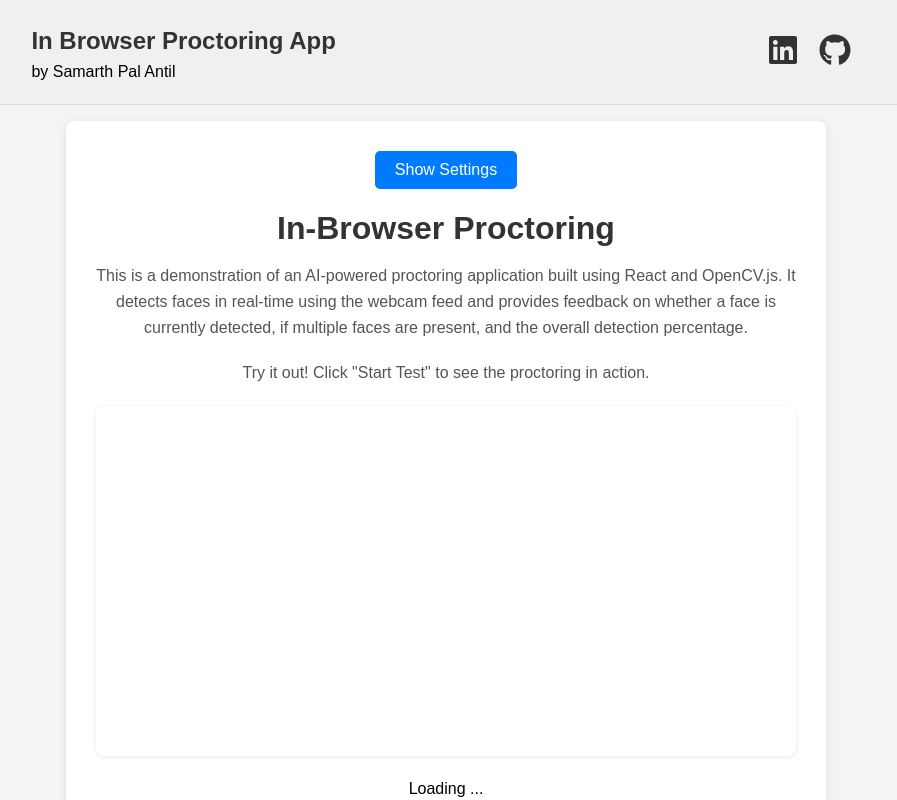
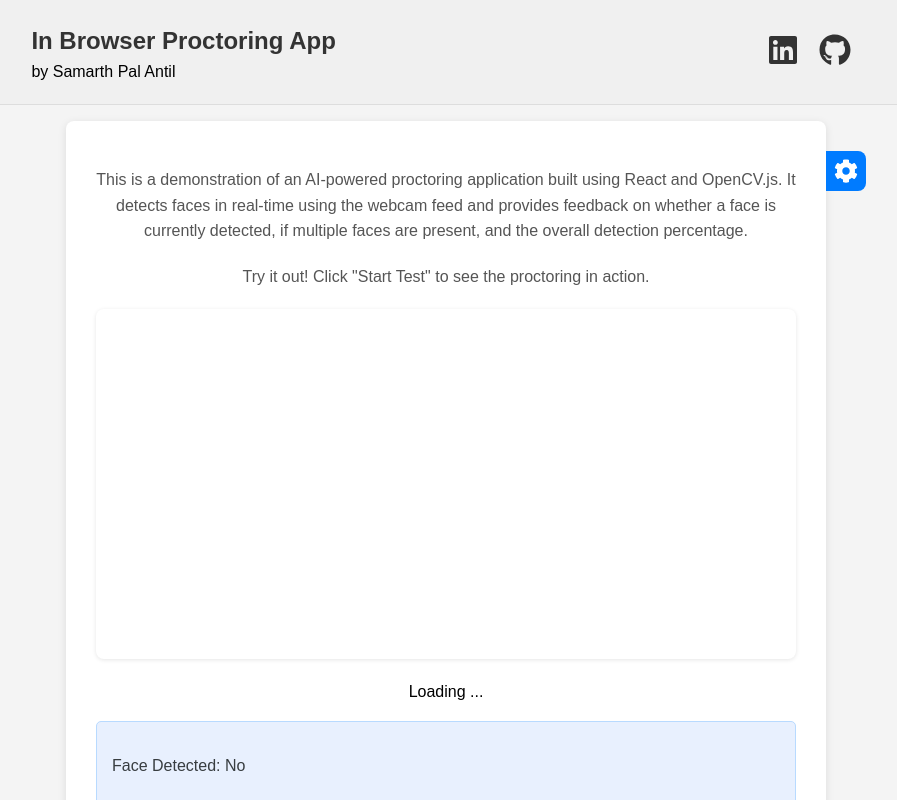
Before and after one commit to antil-samarth/browser-proctoring, a React app: page / in a window 1280 px wide. Shown: the top 800 px of the page, without its empty margins (194-1091 px from the left). Built offline with nearby package versions, Linux system fonts and the light colour scheme; no server answers; what @techstark/opencv-js would draw is missing.

Commit message:
improve settings design

```diff
--- a/src/App.jsx
+++ b/src/App.jsx
@@ -6,6 +6,7 @@ import WebcamView from "./components/WebcamView";
 import Header from "./components/Header";
 import Footer from "./components/Footer";
 import Settings from "./components/Settings";
+import { FaCog } from "react-icons/fa";
 
 const DEFAULT_TIMER_DURATION = 30;
 const DEFAULT_PERFORMANCE = "medium";
@@ -55,11 +56,20 @@ export default function App() {
   const [isTestRunning, setIsTestRunning] = useState(false);
   const [remainingTime, setRemainingTime] = useState(0);
   const [showSettings, setShowSettings] = useState(false);
+  const [isSettingsHovered, setIsSettingsHovered] = useState(false);
   const [timerDuration, setTimerDuration] = useState(DEFAULT_TIMER_DURATION);
   const [performance, setPerformance] = useState(DEFAULT_PERFORMANCE);
   const canvasRef = useRef(null);
   const webcamRef = useRef(null);
   const imgRef = useRef(null);
+
+  const handleSettingsMouseEnter = () => {
+    setIsSettingsHovered(true);
+  };
+
+  const handleSettingsMouseLeave = () => {
+    setIsSettingsHovered(false);
+  };
 
   useEffect(() => {
     loadHaarFaceModels().then(() => {
@@ -203,9 +213,17 @@ export default function App() {
 
       <main className="app-container">
 
-        <button onClick={() => setShowSettings(!showSettings)}>
-          {showSettings ? "Hide Settings" : "Show Settings"}
-        </button>
+      <div
+          className="settings-icon"
+          onClick={() => setShowSettings(!showSettings)}
+          onMouseEnter={handleSettingsMouseEnter}
+          onMouseLeave={handleSettingsMouseLeave}
+        >
+          <FaCog size={24} />
+          <span className={`settings-text ${isSettingsHovered ? 'visible' : ''}`}>
+            Settings
+          </span>
+        </div>
 
         {showSettings && (
           <Settings
@@ -215,7 +233,6 @@ export default function App() {
           />
         )}
 
-        <h1>In-Browser Proctoring</h1>
         <p>This is a demonstration of an AI-powered proctoring application built using React and OpenCV.js.
           It detects faces in real-time using the webcam feed and provides feedback on whether a face is
           currently detected, if multiple faces are present, and the overall detection percentage.
--- a/src/components/Footer.jsx
+++ b/src/components/Footer.jsx
@@ -12,7 +12,7 @@ const Footer = () => {
         <a href="https://github.com/antil-samarth/browser-proctoring" target="_blank" rel="noopener noreferrer">Source Code</a>
         <a href="https://portfolio-rho-nine-83.vercel.app/" target="_blank" rel="noopener noreferrer">Portfolio</a>
       </div>
-      <p>© {new Date().getFullYear()} Your Name. All rights reserved.</p>
+      <p>© {new Date().getFullYear()} Samarth Pal Antil. All rights reserved.</p>
     </footer>
   );
 };
--- a/src/styles.css
+++ b/src/styles.css
@@ -36,8 +36,8 @@ body {
 
 .app-header h1 {
   margin-top: 0.5em;
-    margin-bottom: 0;
-    font-size: 24px;
+  margin-bottom: 0;
+  font-size: 24px;
 }
 
 .social-links {
@@ -59,41 +59,97 @@ body {
   width: 90%;
   max-width: 700px;
   margin: 1em auto;
+  position: relative;
+}
+
+.settings-icon {
+  position: absolute;
+  right: -40px;
+  background-color: #007bff;
+  color: #fff;
+  border-top-right-radius: 8px;
+  border-bottom-right-radius: 8px;
+  cursor: pointer;
+  z-index: 10;
+  transition: all 0.3s linear;
+  transition: right 0s ease;
+  display: flex;
+  align-items: center;
+  justify-content: flex-end;
+  width: 40px;
+  height: 40px;
+  overflow: hidden;
+}
+
+
+.settings-icon:hover {
+  width: auto;
+  padding-inline: 10px;
+  right: -110px;
+}
+
+.settings-text {
+  opacity: 0;
+  width: 0;
+  overflow: hidden;
+  transition: opacity 0.3s ease, width 0.3s ease;
+  white-space: nowrap;
+  margin-left: 8px;
+}
+
+.settings-icon:hover .settings-text {
+  opacity: 1;
+  right: -110px;
+}
+
+.settings-text.visible {
+  opacity: 1;
+  width: auto;
 }
 
 .settings {
   border: 1px solid #ccc;
   padding: 20px;
   margin-bottom: 20px;
-  border-radius: 8px; /* Add rounded corners */
-  box-shadow: 0 2px 5px rgba(0, 0, 0, 0.1); /* Add a subtle shadow */
-  background-color: #f8f8f8; /* Light background color */
+  border-radius: 8px;
+  /* Add rounded corners */
+  box-shadow: 0 2px 5px rgba(0, 0, 0, 0.1);
+  /* Add a subtle shadow */
+  background-color: #f8f8f8;
+  /* Light background color */
 }
 
 .settings h2 {
   margin-top: 0;
-  margin-bottom: 15px; /* Add some space below the heading */
+  margin-bottom: 15px;
+  /* Add some space below the heading */
   font-size: 1.2em;
-  color: #333; /* Darker text color */
+  color: #333;
+  /* Darker text color */
 }
 
 .settings label {
   display: block;
   margin-bottom: 5px;
-  font-weight: bold; /* Make labels bold */
+  font-weight: bold;
+  /* Make labels bold */
 }
 
 .settings input[type="number"],
-.settings select { /* Style select dropdown as well */
-  padding: 8px; /* Increase padding */
+.settings select {
+  /* Style select dropdown as well */
+  padding: 8px;
+  /* Increase padding */
   border: 1px solid #ccc;
   border-radius: 5px;
   margin-bottom: 10px;
-  font-size: 1em; /* Make input text slightly larger */
+  font-size: 1em;
+  /* Make input text slightly larger */
 }
 
 .settings input[type="number"] {
-  width: 60px; /* Adjust width as needed */
+  width: 60px;
+  /* Adjust width as needed */
 }
 
 .settings .time-setting {
@@ -103,22 +159,29 @@ body {
 }
 
 .settings .performance-setting {
-  margin-bottom: 15px; /* Add more space below performance setting */
+  margin-bottom: 15px;
+  align-items: center;
+  display: flex;
+  justify-content: flex-start;
+  gap: 5px;
 }
 
 .settings button {
-  background-color: #007bff; /* Blue background for button */
+  background-color: #007bff;
+  /* Blue background for button */
   color: white;
   padding: 10px 20px;
   border: none;
   border-radius: 5px;
   cursor: pointer;
   font-size: 1em;
-  transition: background-color 0.2s; /* Smooth transition on hover */
+  transition: background-color 0.2s;
+  /* Smooth transition on hover */
 }
 
 .settings button:hover {
-  background-color: #0056b3; /* Darker blue on hover */
+  background-color: #0056b3;
+  /* Darker blue on hover */
 }
 
 h1 {
```
